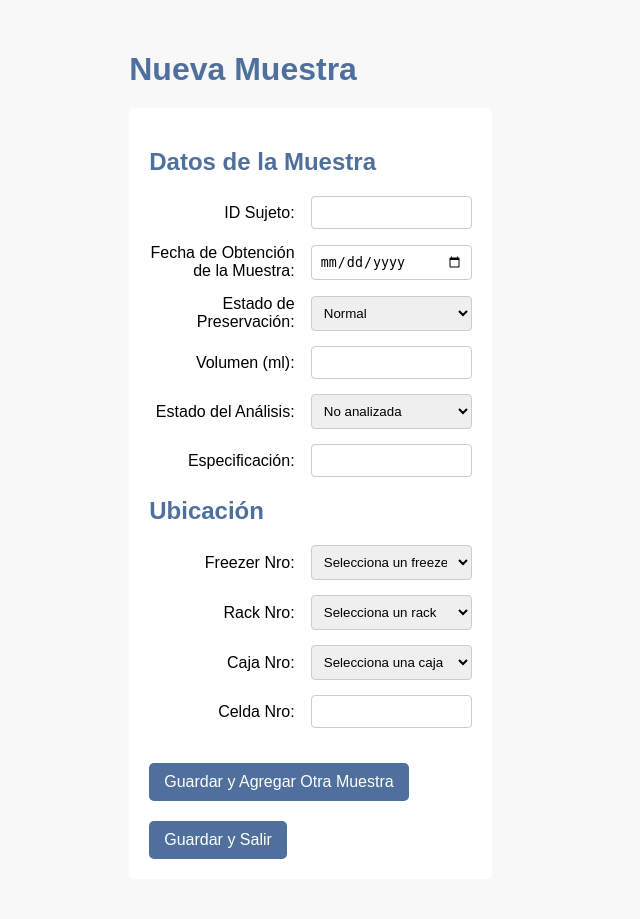
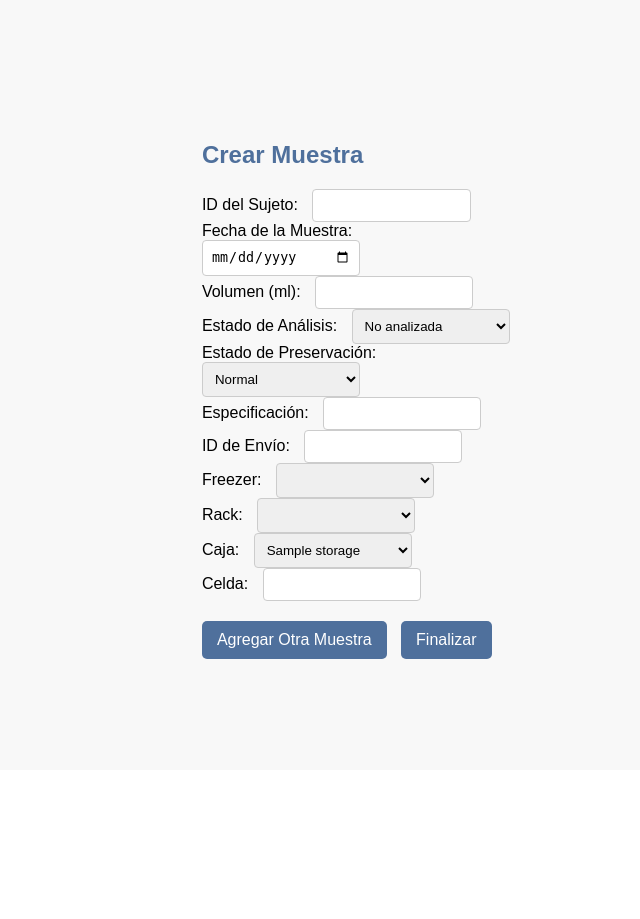
Before and after one commit to sanjaygrr/Biobanco, a Django app: page /create_sample/ in a window 1280 px wide. Shown: the part 70-989 px from the top of the page, without its empty margins (280-920 px from the left). After the commit the page ends 729 px from the top, so only its background shows below. Run offline with Django 4.2, Linux system fonts and the light colour scheme; tables that the repository leaves empty hold one stand-in row (values such as "Sample post"); lists and menus that the app fills with data are empty.

Commit message:
fix create sample accord to DB

```diff
--- a/Biobanco/muestras/templates/create_sample.html
+++ b/Biobanco/muestras/templates/create_sample.html
@@ -69,90 +69,97 @@
     </style>
 </head>
 <body>
-    <h1>Nueva Muestra</h1>
+    <h2>Crear Muestra</h2>
 
-    <div class="form-box">
-        <h2>Datos de la Muestra</h2>
-        <form action="/create_sample/" method="POST">
+    <form method="post">
         {% csrf_token %}
 
-            <div class="form-group">
-                <label for="subject_id">ID Sujeto:</label>
-                <input type="number" id="subject_id" name="subject_id" required>
+        <!-- Datos de la muestra -->
+        <div>
+            <label for="id_subject">ID del Sujeto:</label>
+            <input type="text" name="id_subject" required>
         </div>
 
-            <div class="form-group">
-                <label for="sample_date">Fecha de Obtención de la Muestra:</label>
-                <input type="date" id="sample_date" name="sample_date" required>
+        <div>
+            <label for="date_sample">Fecha de la Muestra:</label>
+            <input type="date" name="date_sample" required>
         </div>
 
-            <div class="form-group">
-                <label for="preservation_state">Estado de Preservación:</label>
-                <select id="preservation_state" name="preservation_state" required>
-                    <option value="normal">Normal</option>
-                    <option value="frozen">Descongelado</option>
-                </select>
+        <div>
+            <label for="ml_volume">Volumen (ml):</label>
+            <input type="number" name="ml_volume" min="0" step="0.01" required>
         </div>
 
-            <div class="form-group">
-                <label for="volume">Volumen (ml):</label>
-                <input type="text" pattern="^\d*(\.\d{0,2})?$" id="volume" name="volume" required title="Por favor, ingrese un número válido con hasta dos decimales. Ejemplo: 10.25">
-            </div>
-
-            <div class="form-group">
-                <label for="state_analysis">Estado del Análisis:</label>
-                <select id="state_analysis" name="state_analysis" required>
-                    <option value="0" selected>No analizada</option>
+        <div>
+            <label for="state_analysis">Estado de Análisis:</label>
+            <select name="state_analysis">
+                <option value="0">No analizada</option>
                 <option value="1">Enviada a análisis</option>
             </select>
         </div>
 
-            <div class="form-group">
-                <label for="specification">Especificación:</label>
-                <input type="number" id="specification" name="specification" required>
+        <div>
+            <label for="state_preservation">Estado de Preservación:</label>
+            <select name="state_preservation">
+                <option value="0">Normal</option>
+                <option value="1">Descongelada</option>
+            </select>
         </div>
 
-            <h2>Ubicación</h2>
+        <div>
+            <label for="specification">Especificación:</label>
+            <input type="text" name="specification" required>
+        </div>
 
-            <div class="form-group">
-                <label for="freezer_number">Freezer Nro:</label>
-                <select id="freezer_number" name="freezer_number" required>
-                    <option value="" disabled selected>Selecciona un freezer</option>
-                    {% for freezer in freezers %}
-                        <option value="{{ freezer.id_storage }}">{{ freezer.storage_name }}</option>
+        <div>
+            <label for="SHIPMENT_id_shipment">ID de Envío:</label>
+            <input type="number" name="SHIPMENT_id_shipment">
+        </div>
+
+        <div>
+            <label for="freezer_id">Freezer:</label>
+            <select name="freezer_id">
+                {% for storage in storages %}
+                {% if storage.STORAGE_TYPE_id_storagetype.name_storagetype == 3 %}
+                <option value="{{ storage.id_storage }}">{{ storage.storage_name }}</option>
+                {% endif %}
                 {% endfor %}
             </select>
         </div>
 
-            <div class="form-group">
-                <label for="rack_number">Rack Nro:</label>
-                <select id="rack_number" name="rack_number" required>
-                    <option value="" disabled selected>Selecciona un rack</option>
-                    {% for rack in racks %}
-                        <option value="{{ rack.id_storage }}">{{ rack.storage_name }}</option>
+        <div>
+            <label for="rack_id">Rack:</label>
+            <select name="rack_id">
+                {% for storage in storages %}
+                {% if storage.STORAGE_TYPE_id_storagetype.name_storagetype == 2 %}
+                <option value="{{ storage.id_storage }}">{{ storage.storage_name }}</option>
+                {% endif %}
                 {% endfor %}
             </select>
         </div>
 
-            <div class="form-group">
-                <label for="box_number">Caja Nro:</label>
-                <select id="box_number" name="box_number" required>
-                    <option value="" disabled selected>Selecciona una caja</option>
-                    {% for box in boxes %}
-                        <option value="{{ box.id_storage }}">{{ box.storage_name }}</option>
+        <div>
+            <label for="caja_id">Caja:</label>
+            <select name="caja_id">
+                {% for storage in storages %}
+                {% if storage.STORAGE_TYPE_id_storagetype.name_storagetype == 1 %}
+                <option value="{{ storage.id_storage }}">{{ storage.storage_name }}</option>
+                {% endif %}
                 {% endfor %}
             </select>
         </div>
 
-            <div class="form-group">
-                <label for="cell_number">Celda Nro:</label>
-                <input type="number" id="cell_number" name="cell_number" required>
+        <div>
+            <label for="cell">Celda:</label>
+            <input type="number" name="cell" required>
         </div>
 
-            <button type="submit" name="action" value="add_another">Guardar y Agregar Otra Muestra</button>
-            <button type="submit" name="action" value="save_exit">Guardar y Salir</button>
+        <!-- Botones de acción -->
+        <div>
+            <button type="submit" name="action" value="add_another">Agregar Otra Muestra</button>
+            <button type="submit" name="action" value="submit">Finalizar</button>
+        </div>
     </form>
-    </div>
 </body>
 </html>
 {% endblock %}
--- a/Biobanco/muestras/views.py
+++ b/Biobanco/muestras/views.py
@@ -6,10 +6,10 @@ from django.db import IntegrityError
 from django.http import HttpResponse
 from django.http import JsonResponse
 import json
-from django.db.models import Q
+from django.db.models import Q, Prefetch
 from django.views.decorators.http import require_POST
 from django.views.decorators.csrf import csrf_exempt
-from .models import Storage, StorageType, Sample
+from .models import Storage, StorageType, Sample, Location
 from django.contrib import messages
 
 
@@ -157,65 +157,87 @@ def delete_spaces(request):
     except Exception as e:
         return JsonResponse({'error': str(e)}, status=500)
 
+def is_valid_int(value):
+    """Función de ayuda para comprobar si un valor puede ser convertido a int."""
+    try:
+        int(value)
+        return True
+    except ValueError:
+        return False
+
 
 def create_sample(request):
     if request.method == "POST":
-        # Extraer datos del formulario
-        subject_id = request.POST.get('subject_id')
-        sample_date = request.POST.get('sample_date')
-        preservation_state = True if request.POST.get(
-            'preservation_state') == 'frozen' else False
-        volume = float(request.POST.get('volume'))  # Convertir a float
+        # Obtener y procesar datos del formulario
+        id_subject = request.POST.get('id_subject')
+        date_sample = request.POST.get('date_sample')
+        ml_volume = float(request.POST.get('ml_volume'))
+        state_analysis = request.POST.get('state_analysis') == "1"
+        state_preservation = request.POST.get('state_preservation') == "1"
         specification = request.POST.get('specification')
-        freezer_number = request.POST.get('freezer_number')
-        rack_number = request.POST.get('rack_number')
-        box_number = request.POST.get('box_number')
-        # Aquí puedes agregar lógica para manejar los números de freezer, rack y caja si es necesario
+        shipment_id = request.POST.get('SHIPMENT_id_shipment')
 
-        # Crear una instancia del modelo Sample y guardarla
+        # Crear una nueva instancia de muestra
         sample = Sample(
-            id_subject=subject_id,
-            date_sample=sample_date,
-            state_preservation=preservation_state,
-            ml_volume=volume,
-            state_analysis=False,  # Valor predeterminado: No analizada
-            specification=specification,
-            # SHIPMENT_id_shipment se dejará en blanco por ahora
+            id_subject=id_subject,
+            date_sample=date_sample,
+            ml_volume=ml_volume,
+            state_analysis=state_analysis,
+            state_preservation=state_preservation,
+            specification=specification
         )
+
+        if shipment_id:
+            sample.SHIPMENT_id_shipment = int(shipment_id)
+
         sample.save()
 
-        # Redirigir según el botón que se presionó
+        # Lógica de Guardado de Ubicaciones
+        for storage_value_key in ['freezer_id', 'rack_id', 'caja_id']:
+            storage_value = request.POST.get(storage_value_key)
+            storage_type, storage_name = storage_value.split('-')
+
+            # Buscar el objeto Storage usando ambos valores:
+            storage_obj = Storage.objects.filter(STORAGE_TYPE_id_storagetype_id=storage_type, storage_name=storage_name).first()
+            if storage_obj:
+                cell_value = int(request.POST.get('cell'))
+                location = Location(
+                    cell=cell_value,
+                    SAMPLE_id_sample_1=sample,
+                    STORAGE_id_storage_1=storage_obj,
+                    STORAGE_TYPE_id_storagetype=storage_obj.STORAGE_TYPE_id_storagetype
+                )
+                location.save()
+                print(f"Ubicación para {storage_obj.storage_name} guardada con éxito.")
+            else:
+                print(f"Objeto Storage no encontrado para id: {storage_value}.")
+
+        # Redirigir según la acción
         action = request.POST.get('action')
-        if action == 'add_another':
-            messages.success(
-                request, '¡Éxito! Muestra registrada correctamente. Puedes agregar otra muestra.')
+        if action == "add_another":
             return redirect('create_sample')
         else:
-            messages.success(
-                request, '¡Éxito! Muestra registrada correctamente.')
             return redirect('home')
 
-    # Query available freezers, racks, and boxes
-    freezers = Storage.objects.filter(
-        STORAGE_TYPE_id_storagetype__name_storagetype=3)
-    racks = Storage.objects.filter(
-        STORAGE_TYPE_id_storagetype__name_storagetype=2)
-    boxes = Storage.objects.filter(
-        STORAGE_TYPE_id_storagetype__name_storagetype=1)
+    else:
+        # Cargar datos para el formulario
+        storages = Storage.objects.all().order_by('storage_name')
+        storage_types = StorageType.objects.all().order_by('name_storagetype')
 
-    context = {
-        'freezers': freezers,
-        'racks': racks,
-        'boxes': boxes,
-    }
+        context = {
+            'storages': storages,
+            'storage_types': storage_types
+        }
 
-    return render(request, 'create_sample.html', context)
+        return render(request, 'create_sample.html', context)
 
 
 def sample_list(request):
-    samples = Sample.objects.all()
+    samples = Sample.objects.all().select_related('location_set')
+    samples = Sample.objects.all().prefetch_related(
+        Prefetch('location_set', queryset=Location.objects.select_related('STORAGE_id_storage_1'))
+    )
 
-    # Si el método es GET y hay datos en el formulario
     if request.method == "GET":
         subject_id = request.GET.get('subject_id')
         sample_date = request.GET.get('sample_date')
@@ -227,22 +249,22 @@ def sample_list(request):
             samples = samples.filter(id_subject=subject_id)
         if sample_date:
             samples = samples.filter(date_sample=sample_date)
-        #  para el freezer_number, rack_number, y box_number
+
+        # Filtros para freezer_number, rack_number, y box_number usando el modelo relacionado `Location` y luego `Storage`
         if freezer_number:
-
-            samples = samples.filter(freezer_number=freezer_number)
+            samples = samples.filter(location__STORAGE_id_storage_1__freezer_number=freezer_number)
         if rack_number:
-
-            samples = samples.filter(rack_number=rack_number)
+            samples = samples.filter(location__STORAGE_id_storage_1__rack_number=rack_number)
         if box_number:
-
-            samples = samples.filter(box_number=box_number)
+            samples = samples.filter(location__STORAGE_id_storage_1__box_number=box_number)
 
     context = {
         'samples': samples
     }
 
     return render(request, 'sample_list.html', context)
+
+
 
 
 def trazability(request):
```
Also changed, not shown: Biobanco/muestras/models.py (+70 -0 lines), Biobanco/muestras/templates/sample_list.html (+6 -5 lines). Lines whose indentation alone changed are shown as unchanged.
